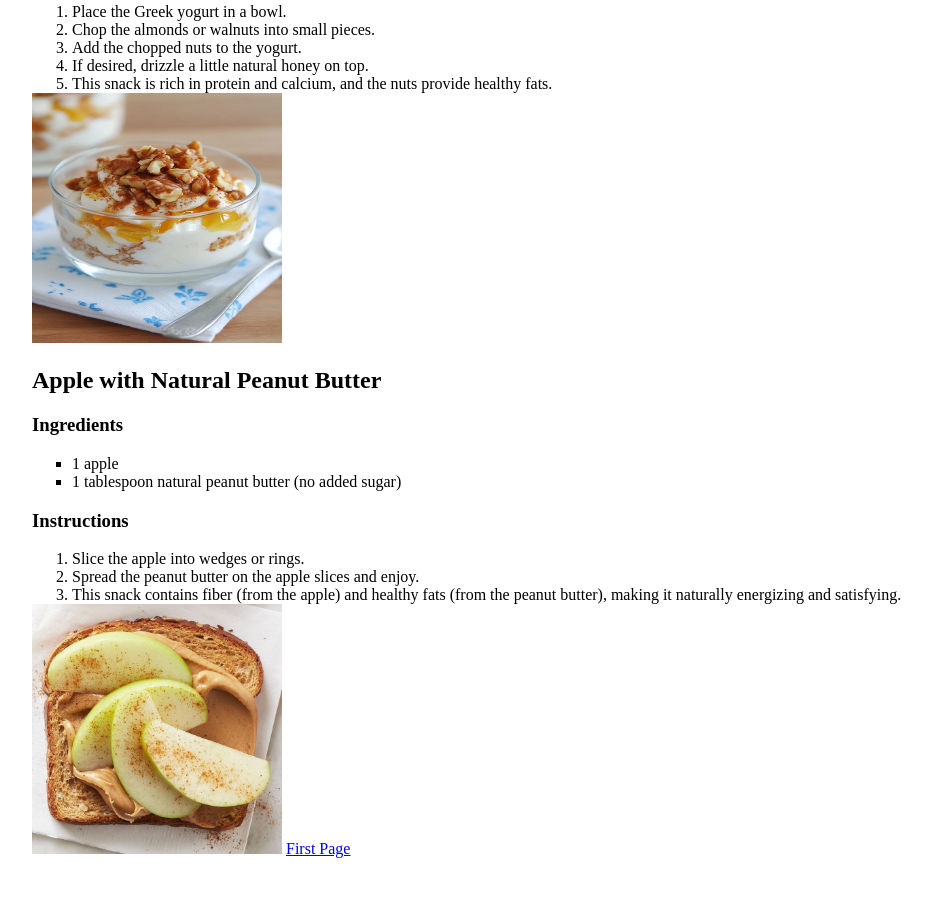
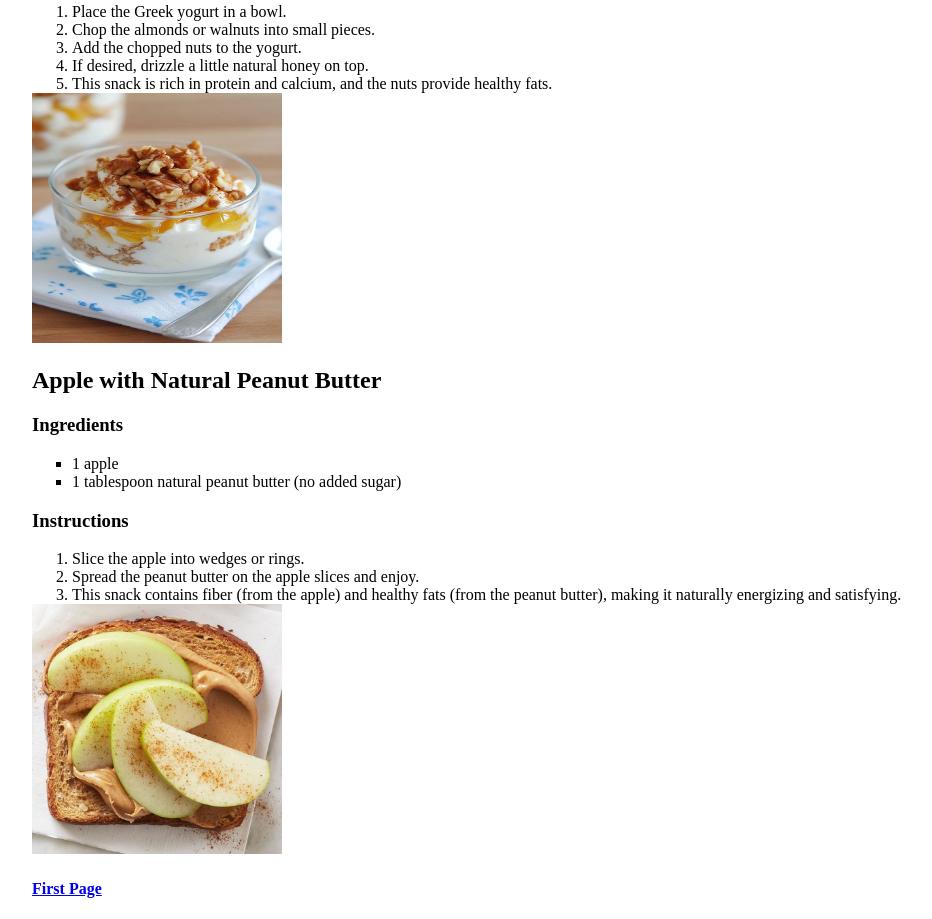
Before and after one commit to GNA2025/Healthy-Recipe-Book, a plain HTML site: page recipe-details.html in a window 1280 px wide. Shown: the part 4565-5484 px from the top of the page, without its empty margins (56-988 px from the left). Before the commit the page ends 5439 px from the top, so only its background shows below. Drawn offline with Linux system fonts and the light colour scheme.

Commit message:
Add files via upload

```diff
--- a/recipe-details.html
+++ b/recipe-details.html
@@ -164,6 +164,6 @@
            <li>This snack contains fiber (from the apple) and healthy fats (from the peanut butter), making it naturally energizing and satisfying.</li>
           </ol>
            <img src="photo_2025-04-10_23-20-58.jpg" width="250" height="250" alt="Apple">
-           <a href="index.html">First Page</a>
+         <h4><a href="index.html">First Page</a></h4>
 </body>
 </html>
```
